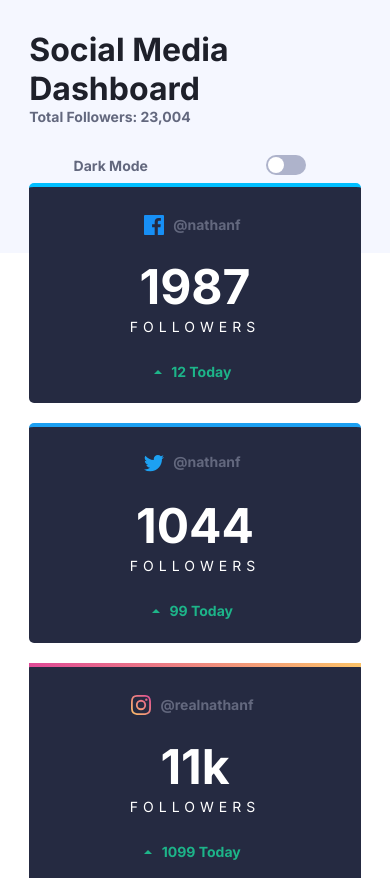
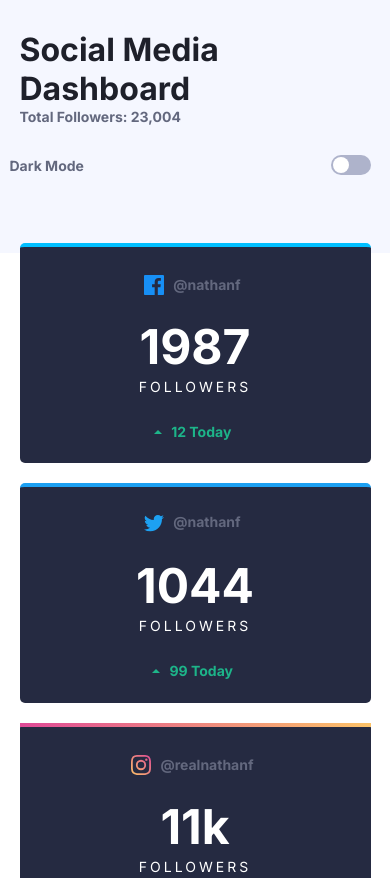
Before and after one commit to kerenkalifa/social-media-dashboard-with-theme-switcher-master, a plain HTML site: page index.html in a window 390 px wide. Shown: the top 878 px of the page. Drawn offline with Linux system fonts and the light colour scheme.

Commit message:
modify style.css

```diff
--- a/style.css
+++ b/style.css
@@ -169,18 +169,6 @@ input:focus + .slider {
   border-radius: 50px;
 }
 
-/* .instagram::before {
-  content: "";
-  position: absolute;
-  top: -4px;
-  width: 100%;
-  height: 4px;
-  background: var(--Instagram);
-  border-top-left-radius: 5px;
-  border-top-right-radius: 5px;
-  z-index: 2;
-} */
-
 .youtube {
   border-top: 4px solid var(--YouTube);
 }
@@ -261,6 +249,30 @@ h4 {
   color: hsl(228, 45%, 44%);
 }
 
+@media screen and (max-width: 1200px) {
+  .dashboard-main {
+    top: -50px;
+  }
+  .subs-number {
+    font-size: 60px;
+  }
+  .followers {
+    letter-spacing: 3px;
+  }
+  .card-number {
+    font-size: 25px;
+  }
+  .second-section {
+    top: 0;
+  }
+}
+@media screen and (max-width: 920px) {
+  .dashboard-top,
+  section {
+    width: 90%;
+  }
+}
+
 @media screen and (max-width: 768px) {
   .dashboard-top {
     flex-direction: column;
@@ -274,14 +286,7 @@ h4 {
     position: relative;
     width: 100%;
   }
-  .dashboard-top-title::before {
-    content: "";
-    position: absolute;
-    width: 100%;
-    height: 1px;
-    background-color: var(--blue-text-);
-    bottom: -10px;
-  }
+
   .toggler {
     display: flex;
     justify-content: space-between;
@@ -299,6 +304,11 @@ h4 {
     gap: 20px;
     top: -70px;
   }
+
+  .cards {
+    grid-template-columns: repeat(auto-fit, minmax(200px, 1fr));
+    grid-template-rows: unset;
+  }
 }
 
 @media screen and (max-width: 500px) {
@@ -306,11 +316,22 @@ h4 {
     flex-direction: column;
     padding-top: 10px;
   }
+
+  .dashboard-top-title {
+    text-align: left;
+    margin: 20px auto 30px;
+    position: relative;
+    width: 100%;
+  }
   .toggler {
-    justify-content: space-around;
+    justify-content: space-between;
+    align-items: center;
+    width: 100%;
+    margin: auto;
   }
   .dashboard-main {
     grid-template-columns: repeat(auto-fit, minmax(250px, 1fr));
+    margin-top: 60px;
   }
   .dashboard-main .card {
   }
```
